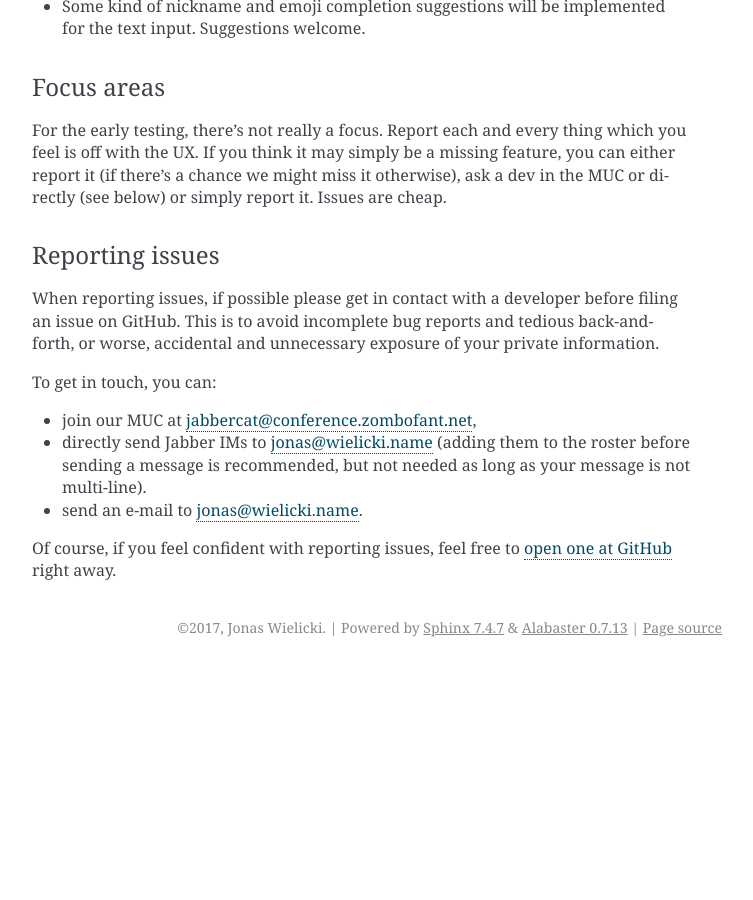
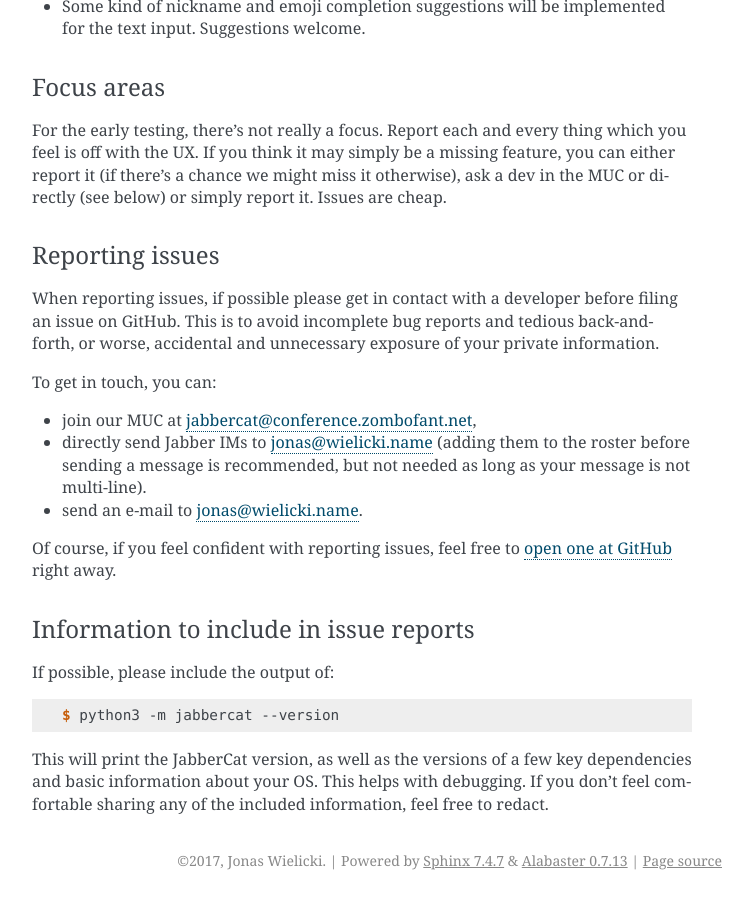
Before and after one commit to jabbercat/jabbercat, a Sphinx documentation site: the page built from docs/testing/index.rst, in a window 1280 px wide and 900 px high, scrolled down 3758 px. Shown: the whole window, without its empty margins (388-1141 px from the left). Built offline with Sphinx 7.4.7, drawn with Linux system fonts in a browser that asks for light colours; before the commit the page ends 4425 px from its top, so only the background shows below that; some of the changed text lies outside the part shown.

Commit message:
Add note about --version in testing guide

```diff
--- a/docs/testing/index.rst
+++ b/docs/testing/index.rst
@@ -226,3 +226,18 @@
 
 Of course, if you feel confident with reporting issues, feel free to `open one
 at GitHub <https://github.com/jabbercat/jabbercat/issues/new>`_ right away.
+
+
+Information to include in issue reports
+---------------------------------------
+
+If possible, please include the output of:
+
+.. code-block:: console
+
+    $ python3 -m jabbercat --version
+
+This will print the JabberCat version, as well as the versions of a few key
+dependencies and basic information about your OS. This helps with debugging.
+If you don’t feel comfortable sharing any of the included information, feel
+free to redact.
```
